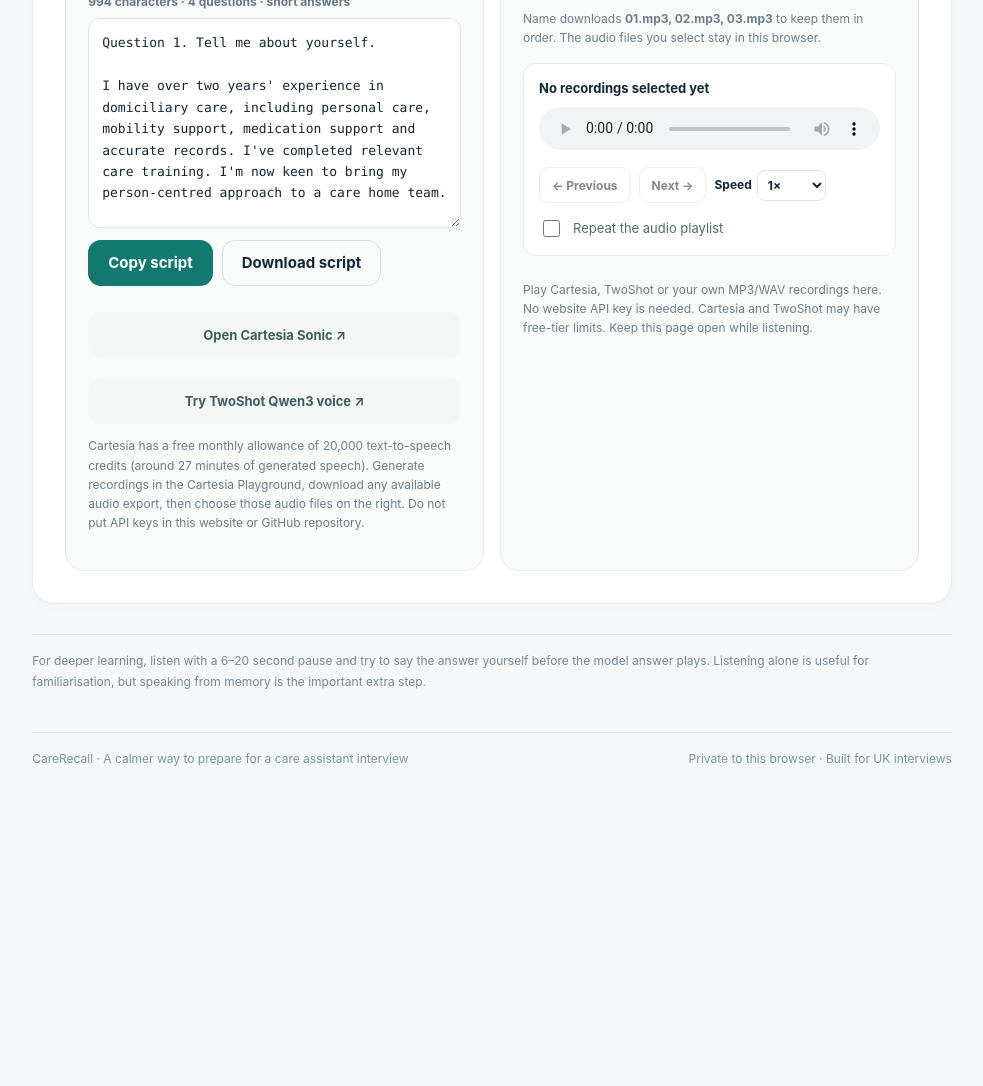
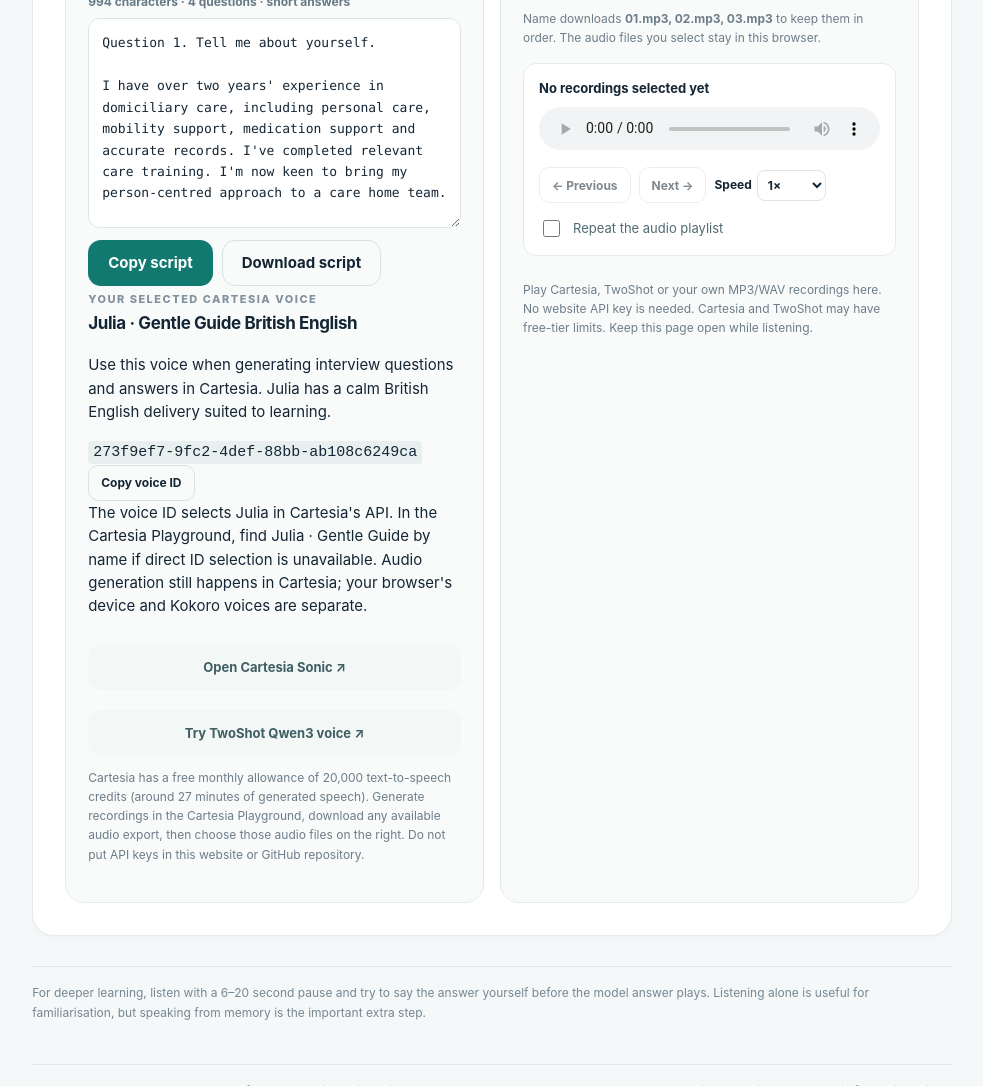
Before and after one commit to danydrag00-lang/care-recall, a plain HTML site: page listen.html in a window 1280 px wide. Shown: the part 2431-3517 px from the top of the page, without its empty margins (277-1260 px from the left). Before the commit the page ends 3255 px from the top, so only its background shows below. Drawn offline with Linux system fonts and the light colour scheme.

Commit message:
Set Cartesia Julia British narrator voice and copyable voice ID

```diff
--- a/listen.html
+++ b/listen.html
@@ -39,7 +39,13 @@
       <p id="recording-count" class="recording-count" aria-live="polite"></p>
       <textarea id="recording-script" readonly aria-label="Narration script for Cartesia or TwoShot" rows="8" spellcheck="false"></textarea>
       <div class="recording-buttons"><button id="recording-copy" type="button" class="btn btn-primary">Copy script</button><button id="recording-save-text" type="button" class="btn btn-outline">Download script</button></div>
-      <div class="recording-provider-links"><a class="btn btn-ghost recording-open" href="https://play.cartesia.ai/" target="_blank" rel="noopener noreferrer">Open Cartesia Sonic ↗</a><a class="btn btn-ghost recording-open" href="https://twoshot.app/open-source-tts/" target="_blank" rel="noopener noreferrer">Try TwoShot Qwen3 voice ↗</a></div><p class="recording-help">Cartesia has a free monthly allowance of 20,000 text-to-speech credits (around 27 minutes of generated speech). Generate recordings in the Cartesia Playground, download any available audio export, then choose those audio files on the right. Do not put API keys in this website or GitHub repository.</p>
+      <div class="cartesia-voice-preset" aria-labelledby="cartesia-voice-title">
+  <div class="cartesia-voice-heading"><span class="eyebrow">YOUR SELECTED CARTESIA VOICE</span><h3 id="cartesia-voice-title">Julia · Gentle Guide <span class="cartesia-voice-accent">British English</span></h3></div>
+  <p>Use this voice when generating interview questions and answers in Cartesia. Julia has a calm British English delivery suited to learning.</p>
+  <div class="cartesia-voice-id-row"><code id="cartesia-voice-id">273f9ef7-9fc2-4def-88bb-ab108c6249ca</code><button type="button" class="btn btn-outline btn-small" id="cartesia-copy-id" aria-label="Copy Julia voice ID">Copy voice ID</button></div>
+  <p class="cartesia-voice-note">The voice ID selects Julia in Cartesia's API. In the Cartesia Playground, find Julia · Gentle Guide by name if direct ID selection is unavailable. Audio generation still happens in Cartesia; your browser's device and Kokoro voices are separate.</p>
+</div>
+<div class="recording-provider-links"><a class="btn btn-ghost recording-open" href="https://play.cartesia.ai/" target="_blank" rel="noopener noreferrer">Open Cartesia Sonic ↗</a><a class="btn btn-ghost recording-open" href="https://twoshot.app/open-source-tts/" target="_blank" rel="noopener noreferrer">Try TwoShot Qwen3 voice ↗</a></div><p class="recording-help">Cartesia has a free monthly allowance of 20,000 text-to-speech credits (around 27 minutes of generated speech). Generate recordings in the Cartesia Playground, download any available audio export, then choose those audio files on the right. Do not put API keys in this website or GitHub repository.</p>
     </div>
     <div class="recording-panel">
       <div class="recording-step"><span>02</span><div><h3>Listen back to back</h3><p>After downloading your MP3 or WAV recordings from any supported voice studio, select them all here. Files play in filename order, then automatically continue.</p></div></div>
```
